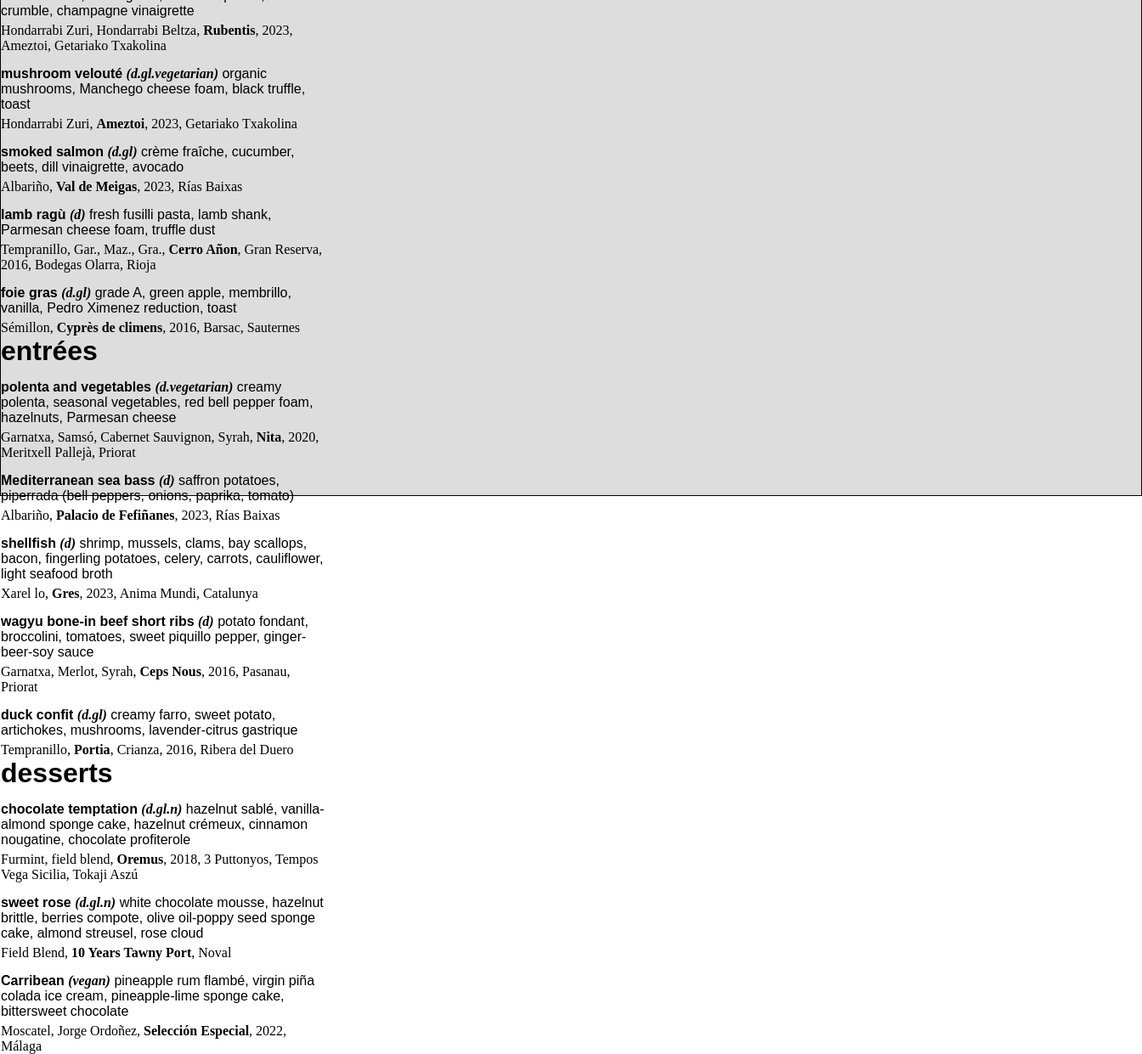
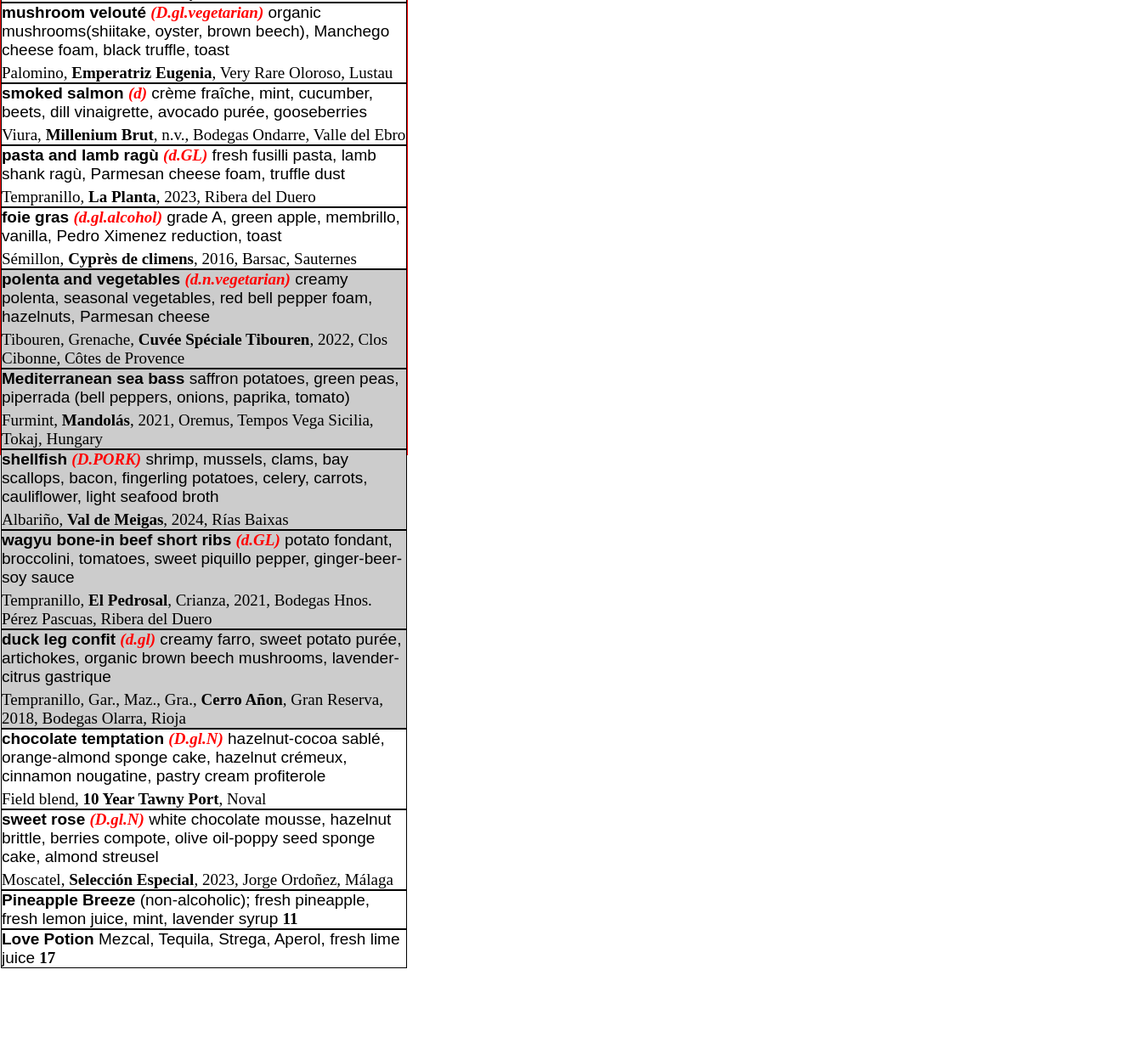
Before and after one commit to DanielAlvarez2/vday2026, a website built with Vite: page index.html in a window 1280 px wide. Shown: the part 232-1473 px from the top of the page at 85% size, 1344 px wide, since content can reach past the window. After the commit the page ends 1372 px from the top, so only its background shows below. Built offline with nearby package versions, Linux system fonts and the light colour scheme.

Commit message:
all data complete

```diff
--- a/src/main.js
+++ b/src/main.js
@@ -4,22 +4,28 @@
 import { setupCounter } from './counter.js'
 
 document.querySelector('#app').innerHTML = `
-  <div style='background:#ddd;
-              width:14in;
-              border:1px solid black;
-              height:8.5in';>
-    <h1>trio of tapas</h1>
+  <div style='
+              // background:#ddd;
+              width:5in;
+
+              padding-left:0px;
+              padding-top:0px;
+              padding-right:0px;
+              border:1px solid red;
+              height:8in';>
+
+
 
     <div class='item'>
       <div class='left'>
         <span class='name'>burrata</span>
-        <span class='allergies'>(d)</span>
+        <span class='allergies'>(D)</span>
         <span class='description'>
-          peach conserva, balsamic
+          peach conserva, balsamic glaze
         </span><br/>
 
         <span class='name'>cod fish mousse</span>
-        <span class='allergies'>(gl.d)</span>
+        <span class='allergies'>(gl.D)</span>
         <span class='description'>
           puffed pastry
         </span><br/>
@@ -31,17 +37,16 @@
         </span><br/>
 
         <div class='wine'>
-          Xarel lo, Macabeu, Parellada, Monastrell, <span class='wine-name'>De Nit</span>,
-          2022, Raventós i Blanc, Conca del Riu Anoia
+          Xarel-lo, Macabeu, Parellada, Monastrell, <span class='wine-name'>de Nit Rosé</span>,
+          2023, Raventós i Blanc, Conca del Riu Anoia, Penedès
         </div>
+
       </div>
-      <div class='right'></div>
     </div>
 
 
 
 
-    <h1>appetizers</h1>
 
     <div class='item'>
       <div class='left'>
@@ -51,190 +56,288 @@
         balsamic pearls, hazelnut crumble, champagne vinaigrette</span>
 
         <div class='wine'>
-          Hondarrabi Zuri, Hondarrabi Beltza, <span class='wine-name'>Rubentis</span>, 2023, Ameztoi, Getariako Txakolina
+          Sauvignon Blanc,
+          <span class='wine-name'>Vielles Vignes</span>,
+          2024, Jean-Marc et Romain Pastou, Sancerre, Loire Valley, France
         </div>
+      </div>
+      <div class='right'>
+      </div>
+    </div>
+
+    <div class='item'>
+      <div class='left'>
+        <span class='name'>mushroom velouté</span>
+        <span class='allergies'>(D.gl.vegetarian)</span>
+        <span class='description'>organic mushrooms(shiitake, oyster, brown beech),
+        Manchego cheese foam, black truffle, toast</span>
+
+        <div class='wine'>
+          Palomino,
+          <span class='wine-name'>Emperatriz Eugenia</span>,
+          Very Rare Oloroso, Lustau
+        </div>
+      </div>
+      <div class='right'>
+      </div>
+    </div>
+
+    <div class='item'>
+      <div class='left'>
+        <span class='name'>smoked salmon</span>
+        <span class='allergies'>(d)</span>
+        <span class='description'>
+          crème fraîche, mint, cucumber, beets, dill vinaigrette,
+          avocado purée, gooseberries</span>
+
+        <div class='wine'>
+          Viura,
+          <span class='wine-name'>Millenium Brut</span>,
+          n.v., Bodegas Ondarre, Valle del Ebro
+        </div>
+      </div>
+      <div class='right'>
+
+      </div>
+    </div>
+
+    <div class='item'>
+      <div class='left'>
+        <span class='name'>pasta and lamb ragù</span>
+        <span class='allergies'>(d.GL)</span>
+        <span class='description'>
+          fresh fusilli pasta, lamb shank ragù, Parmesan cheese foam, truffle dust
+        </span>
+
+        <div class='wine'>
+          Tempranillo,
+          <span class='wine-name'>La Planta</span>,
+          2023, Ribera del Duero
+        </div>
+      </div>
+      <div class='right'>
+
+      </div>
+    </div>
+
+    <div class='item'>
+      <div class='left'>
+        <span class='name'>foie gras</span>
+        <span class='allergies'>(d.gl.alcohol)</span>
+        <span class='description'>
+          grade A, green apple, membrillo, vanilla, Pedro Ximenez reduction, toast
+        </span>
+
+        <div class='wine'>
+          Sémillon,
+          <span class='wine-name'>Cyprès de climens</span>,
+          2016, Barsac, Sauternes
+        </div>
+      </div>
+      <div class='right'>
+      </div>
+    </div>
+
+
+
+
+
+
+
+
+
+
+
+
+
+
+
+
+
+
+<div style='background:#ccc;'>
+
+    <div class='item'>
+      <div class='left'>
+        <span class='name'>polenta and vegetables</span>
+        <span class='allergies'>(d.n.vegetarian)</span>
+        <span class='description'>
+          creamy polenta, seasonal vegetables, red bell pepper foam, hazelnuts,
+          Parmesan cheese
+        </span>
+
+        <div class='wine'>
+          Tibouren, Grenache,
+          <span class='wine-name'>Cuvée Spéciale Tibouren</span>,
+          2022, Clos Cibonne, Côtes de Provence
+        </div>
+      </div>
+      <div class='right'>
+      </div>
+    </div>
+
+    <div class='item'>
+      <div class='left'>
+        <span class='name'>Mediterranean sea bass</span>
+        <span class='allergies'></span>
+        <span class='description'>
+          saffron potatoes, green peas,
+          piperrada (bell peppers, onions, paprika, tomato)
+        </span>
+
+        <div class='wine'>
+          Furmint,
+          <span class='wine-name'>Mandolás</span>,
+          2021, Oremus, Tempos Vega Sicilia, Tokaj, Hungary
+        </div>
+      </div>
+      <div class='right'>
+
+      </div>
+    </div>
+
+    <div class='item'>
+      <div class='left'>
+        <span class='name'>shellfish</span>
+        <span class='allergies'>(D.PORK)</span>
+        <span class='description'>
+          shrimp, mussels, clams, bay scallops, bacon, fingerling potatoes, celery,
+          carrots, cauliflower, light seafood broth
+        </span>
+
+        <div class='wine'>
+          Albariño,
+          <span class='wine-name'>Val de Meigas</span>,
+          2024, Rías Baixas
+        </div>
+      </div>
+      <div class='right'>
+
+      </div>
+    </div>
+
+    <div class='item'>
+      <div class='left'>
+        <span class='name'>wagyu bone-in beef short ribs</span>
+        <span class='allergies'>(d.GL)</span>
+        <span class='description'>
+          potato fondant, broccolini, tomatoes, sweet piquillo pepper,
+          ginger-beer-soy sauce
+        </span>
+
+        <div class='wine'>
+          Tempranillo,
+          <span class='wine-name'>El Pedrosal</span>,
+          Crianza, 2021, Bodegas Hnos. Pérez Pascuas, Ribera del Duero
+        </div>
+      </div>
+      <div class='right'>
+      </div>
+    </div>
+
+    <div class='item'>
+      <div class='left'>
+        <span class='name'>duck leg confit</span>
+        <span class='allergies'>(d.gl)</span>
+        <span class='description'>
+          creamy farro, sweet potato purée, artichokes, organic brown beech mushrooms,
+          lavender-citrus gastrique
+        </span>
+
+        <div class='wine'>
+          Tempranillo, Gar., Maz., Gra.,
+          <span class='wine-name'>Cerro Añon</span>,
+          Gran Reserva, 2018, Bodegas Olarra, Rioja
+        </div>
+      </div>
+      <div class='right'>
+
+      </div>
+    </div>
+
+
+
+</div>
+
+
+
+
+
+
+
+
+
+
+
+
+
+
+
+
+
+
+
+
+    <div class='item'>
+      <div class='left'>
+        <span class='name'>chocolate temptation</span>
+        <span class='allergies'>(D.gl.N)</span>
+        <span class='description'>
+          hazelnut-cocoa sablé, orange-almond sponge cake, hazelnut crémeux, cinnamon
+          nougatine, pastry cream profiterole
+        </span>
+
+        <div class='wine'>
+          Field blend,
+          <span class='wine-name'>10 Year Tawny Port</span>,
+          Noval
+        </div>
+      </div>
+      <div class='right'>
+
+      </div>
+    </div>
+
+    <div class='item'>
+      <div class='left'>
+        <span class='name'>sweet rose</span>
+        <span class='allergies'>(D.gl.N)</span>
+        <span class='description'>
+          white chocolate mousse, hazelnut brittle, berries compote,
+          olive oil-poppy seed sponge cake, almond streusel
+        </span>
+
+        <div class='wine'>
+          Moscatel,
+          <span class='wine-name'>Selección Especial</span>,
+          2023, Jorge Ordoñez, Málaga
+        </div>
+      </div>
+      <div class='right'>
+
+      </div>
+    </div>
+
+    <div class='item'>
+      <div class='left'>
+        <span class='name'>Pineapple Breeze</span>
+        <span class='allergies'></span>
+        <span class='description'>
+          (non-alcoholic); fresh pineapple, fresh lemon juice, mint, lavender syrup
+        </span>
+          <span class='wine-name'>11</span>
       </div>
       <div class='right'></div>
     </div>
 
     <div class='item'>
       <div class='left'>
-        <span class='name'>mushroom velouté</span>
-        <span class='allergies'>(d.gl.vegetarian)</span>
-        <span class='description'>organic mushrooms, Manchego cheese foam, black truffle,
-        toast</span>
-
-        <div class='wine'>
-          Hondarrabi Zuri, <span class='wine-name'>Ameztoi</span>, 2023, Getariako Txakolina
-        </div>
-      </div>
-      <div class='right'></div>
-    </div>
-
-    <div class='item'>
-      <div class='left'>
-        <span class='name'>smoked salmon</span>
-        <span class='allergies'>(d.gl)</span>
-        <span class='description'>crème fraîche, cucumber, beets, dill vinaigrette, avocado</span>
-
-        <div class='wine'>
-          Albariño, <span class='wine-name'>Val de Meigas</span>, 2023, Rías Baixas
-        </div>
-      </div>
-      <div class='right'></div>
-    </div>
-
-    <div class='item'>
-      <div class='left'>
-        <span class='name'>lamb ragù</span>
-        <span class='allergies'>(d)</span>
-        <span class='description'>fresh fusilli pasta, lamb shank, Parmesan cheese foam, truffle dust</span>
-
-        <div class='wine'>
-          Tempranillo, Gar., Maz., Gra., <span class='wine-name'>Cerro Añon</span>, Gran Reserva, 2016, Bodegas Olarra, Rioja
-        </div>
-      </div>
-      <div class='right'></div>
-    </div>
-
-    <div class='item'>
-      <div class='left'>
-        <span class='name'>foie gras</span>
-        <span class='allergies'>(d.gl)</span>
-        <span class='description'>grade A, green apple, membrillo, vanilla, Pedro Ximenez reduction, toast</span>
-
-        <div class='wine'>
-          Sémillon, <span class='wine-name'>Cyprès de climens</span>, 2016, Barsac, Sauternes
-        </div>
-      </div>
-      <div class='right'></div>
-    </div>
-
-    <h1>entrées</h1>
-
-    <div class='item'>
-      <div class='left'>
-        <span class='name'>polenta and vegetables</span>
-        <span class='allergies'>(d.vegetarian)</span>
+        <span class='name'>Love Potion</span>
+        <span class='allergies'></span>
         <span class='description'>
-          creamy polenta, seasonal vegetables, red bell pepper foam, hazelnuts, Parmesan cheese
+          Mezcal, Tequila, Strega, Aperol, fresh lime juice
         </span>
-
-        <div class='wine'>
-          Garnatxa, Samsó, Cabernet Sauvignon, Syrah, <span class='wine-name'>Nita</span>, 2020, Meritxell Pallejà, Priorat
-        </div>
-      </div>
-      <div class='right'></div>
-    </div>
-
-    <div class='item'>
-      <div class='left'>
-        <span class='name'>Mediterranean sea bass</span>
-        <span class='allergies'>(d)</span>
-        <span class='description'>
-          saffron potatoes, piperrada (bell peppers, onions, paprika, tomato)
-        </span>
-
-        <div class='wine'>
-          Albariño, <span class='wine-name'>Palacio de Fefiñanes</span>, 2023, Rías Baixas
-        </div>
-      </div>
-      <div class='right'></div>
-    </div>
-
-    <div class='item'>
-      <div class='left'>
-        <span class='name'>shellfish</span>
-        <span class='allergies'>(d)</span>
-        <span class='description'>
-          shrimp, mussels, clams, bay scallops, bacon, fingerling potatoes, celery,
-          carrots, cauliflower, light seafood broth
-        </span>
-
-        <div class='wine'>
-          Xarel lo, <span class='wine-name'>Gres</span>, 2023, Anima Mundi, Catalunya
-        </div>
-      </div>
-      <div class='right'></div>
-    </div>
-
-    <div class='item'>
-      <div class='left'>
-        <span class='name'>wagyu bone-in beef short ribs</span>
-        <span class='allergies'>(d)</span>
-        <span class='description'>
-          potato fondant, broccolini, tomatoes, sweet piquillo pepper,
-          ginger-beer-soy sauce
-        </span>
-
-        <div class='wine'>
-          Garnatxa, Merlot, Syrah, <span class='wine-name'>Ceps Nous</span>, 2016, Pasanau, Priorat
-        </div>
-      </div>
-      <div class='right'></div>
-    </div>
-
-    <div class='item'>
-      <div class='left'>
-        <span class='name'>duck confit</span>
-        <span class='allergies'>(d.gl)</span>
-        <span class='description'>
-          creamy farro, sweet potato, artichokes, mushrooms, lavender-citrus gastrique
-        </span>
-
-        <div class='wine'>
-          Tempranillo, <span class='wine-name'>Portia</span>, Crianza, 2016, Ribera del Duero
-        </div>
-      </div>
-      <div class='right'></div>
-    </div>
-
-<h1>desserts</h1>
-
-    <div class='item'>
-      <div class='left'>
-        <span class='name'>chocolate temptation</span>
-        <span class='allergies'>(d.gl.n)</span>
-        <span class='description'>
-          hazelnut sablé, vanilla-almond sponge cake, hazelnut crémeux, cinnamon
-          nougatine, chocolate profiterole
-        </span>
-
-        <div class='wine'>
-          Furmint, field blend, <span class='wine-name'>Oremus</span>, 2018, 3 Puttonyos, Tempos Vega Sicilia, Tokaji Aszú
-        </div>
-      </div>
-      <div class='right'></div>
-    </div>
-
-    <div class='item'>
-      <div class='left'>
-        <span class='name'>sweet rose</span>
-        <span class='allergies'>(d.gl.n)</span>
-        <span class='description'>
-          white chocolate mousse, hazelnut brittle, berries compote,
-          olive oil-poppy seed sponge cake, almond streusel, rose cloud
-        </span>
-
-        <div class='wine'>
-          Field Blend, <span class='wine-name'>10 Years Tawny Port</span>, Noval
-        </div>
-      </div>
-      <div class='right'></div>
-    </div>
-
-    <div class='item'>
-      <div class='left'>
-        <span class='name'>Carribean</span>
-        <span class='allergies'>(vegan)</span>
-        <span class='description'>
-          pineapple rum flambé, virgin piña colada ice cream,
-          pineapple-lime sponge cake, bittersweet chocolate
-        </span>
-
-        <div class='wine'>
-          Moscatel, Jorge Ordoñez, <span class='wine-name'>Selección Especial</span>, 2022, Málaga
-        </div>
+          <span class='wine-name'>17</span>
       </div>
       <div class='right'></div>
     </div>
--- a/src/style.css
+++ b/src/style.css
@@ -6,13 +6,16 @@
 }
 .item{
   display:flex;
-  margin-top:15px;
+  /* padding:5px; */
+  border:1px solid black;
+  font-size: 19px;
 }
 .name{
   font-weight: 900;
 }
 .allergies{
   font-weight:900;
+  color:red;
   font-family: serif;
   font-style: italic;
 }
@@ -28,5 +31,13 @@
   font-family: serif;
 }
 .left{
-  width:4in;
+  /* width:4in; */
 }
+.right{
+  display: none;
+  color:red;
+}
+h1{
+  font-size: 25px;
+  padding-left: 5px;
+}
```
